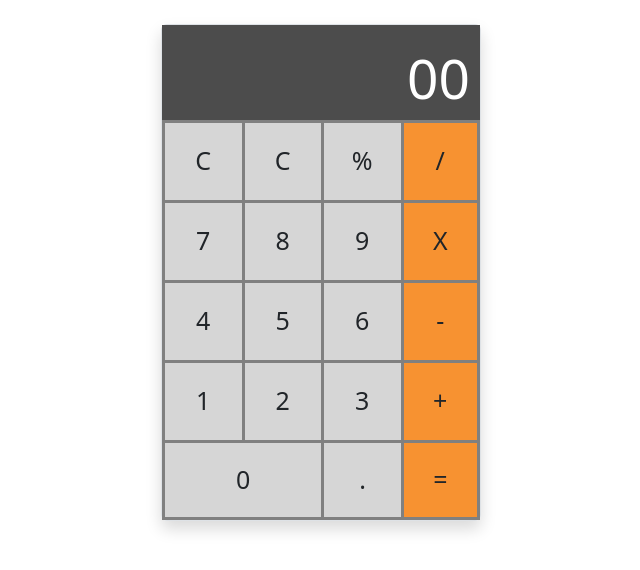
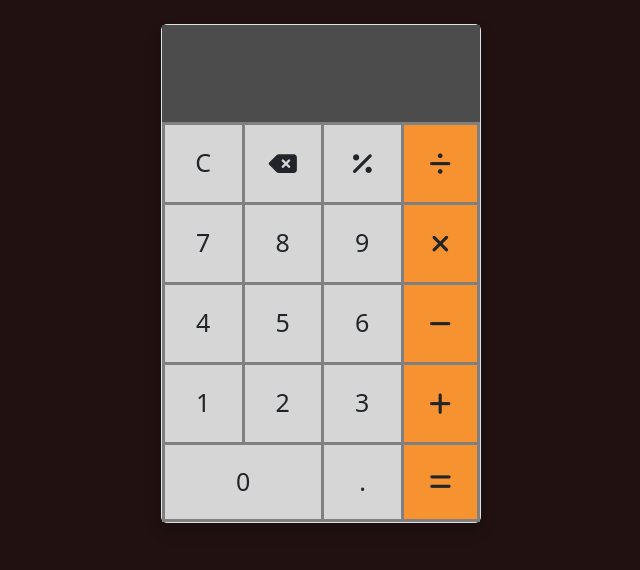
Before and after one commit to shobhitk8055/calculator, a React (Create React App) app: page / in a window 1280 px wide. Shown: the top 570 px of the page, without its empty margins (301-941 px from the left). Built offline with nearby package versions, Linux system fonts and the light colour scheme.

Commit message:
calculations

```diff
--- a/public/index.html
+++ b/public/index.html
@@ -10,6 +10,13 @@
       content="Web site created using create-react-app"
     />
     <link rel="apple-touch-icon" href="%PUBLIC_URL%/logo192.png" />
+    <link
+      rel="stylesheet"
+      href="https://cdnjs.cloudflare.com/ajax/libs/font-awesome/6.2.0/css/all.min.css"
+      integrity="sha512-xh6O/CkQoPOWDdYTDqeRdPCVd1SpvCA9XXcUnZS2FmJNp1coAFzvtCN9BmamE+4aHK8yyUHUSCcJHgXloTyT2A=="
+      crossorigin="anonymous"
+      referrerpolicy="no-referrer"
+    />
     <!--
       manifest.json provides metadata used when your web app is installed on a
       user's mobile device or desktop. See https://developers.google.com/web/fundamentals/web-app-manifest/
--- a/src/App.css
+++ b/src/App.css
@@ -6,9 +6,10 @@
   background-color: #4C4C4C;
   color: white;
   padding-top: 12px;
-  padding-right: 10px;
+  padding-left: 10px;
   padding-bottom: 0px;
   font-size: 55px;
+  position: relative;
 }
 
 .button {
@@ -22,6 +23,7 @@
   border: 3px solid grey;
   border-bottom: 0px;
   cursor: pointer;
+  font-weight: 500;
 }
 
 .button.button-2x {
@@ -38,3 +40,35 @@
 .bg-orange {
   background-color: #F79231;
 }
+
+.input-field {
+  background: none;
+  outline: none;
+  border: none;
+  color: white;
+}
+
+.button:hover {
+  background-color: #c3b7b7;
+}
+body{
+  background-color: #211111 !important;
+}
+
+.input-field{
+  color: transparent;
+/* Place your text color in the shadow */
+  text-shadow: 0 0 0 white;
+  transition: all .25s cubic-bezier(.645,.045,.355,1);
+}
+
+.input-field:focus{
+  outline: none;
+}
+
+p.operation-test {
+  position: absolute;
+  color: white;
+  top: 10px;
+  font-size: 12px;
+}
--- a/src/Calculator/Button/Button.tsx
+++ b/src/Calculator/Button/Button.tsx
@@ -2,11 +2,12 @@ import React from "react";
 import clsx from "clsx";
 
 interface Props {
-  text: string;
+  text: string | React.ReactElement;
   doubleSize?: boolean;
   dropRight?: boolean;
   addBottom?: boolean;
   orange?: boolean;
+  onClick?: () => void;
 }
 
 function Button(props: Props) {
@@ -16,6 +17,7 @@ function Button(props: Props) {
     dropRight,
     addBottom,
     orange,
+    onClick
   } = props;
 
   return (
@@ -27,6 +29,7 @@ function Button(props: Props) {
         addBottom ? "add-bottom" : "",
         orange ? "bg-orange" : ""
       )}
+      onClick={onClick}
     >
       {text}
     </div>
--- a/src/Calculator/Calculator.tsx
+++ b/src/Calculator/Calculator.tsx
@@ -1,45 +1,164 @@
-import React from "react";
+import React, { InputHTMLAttributes, useEffect, useRef, useState } from "react";
 import Button from "./Button/Button";
 
 interface Props {}
 
 function Calculator(props: Props) {
   const {} = props;
+  const inputRef = useRef<HTMLInputElement | null>(null);
+  const [prevNum, setPrevNumber] = useState<number | null>(null);
+  const [number, setNumber] = useState<string | null>(null);
+  const [operation, setCurrentOperation] = useState<string | null>(null);
 
+  const focus = () => {
+    inputRef.current?.focus();
+  };
+
+  useEffect(() => {
+    if (inputRef) {
+      focus();
+    }
+  }, [inputRef]);
+
+  const numberChange = (e: React.ChangeEvent<HTMLInputElement>) => {
+    const text = number?.toString();
+    if (text && text.length > 9) {
+      e.stopPropagation();
+      return;
+    }
+
+    setNumber(e.target.value);
+  };
+
+  const numberClicked = (num: number | string) => () => {
+    let text = number?.toString();
+    if (text && text.length > 9) {
+      return;
+    }
+    if (!text) {
+      setNumber(num.toString());
+    } else {
+      text = `${text}${num}`;
+      setNumber(text);
+    }
+    focus();
+  };
+
+  const backspace = () => {
+    let text = number?.toString();
+    if (text && text?.length > 0) {
+      text = text?.substring(0, text.length - 1);
+      setNumber(text);
+    }
+    focus();
+  };
+
+  const setOperation = (op: string) => () => {
+    if (number) {
+      const prevNum = number;
+      setNumber(null);
+      if (operation !== null && prevNum !== null) {
+        calculate();
+      }
+      setPrevNumber(+prevNum);
+      setCurrentOperation(op);
+    }
+  };
+
+  const clear = () => {
+    setNumber(null);
+    setPrevNumber(null);
+    setCurrentOperation(null);
+  };
+
+  const calculate = () => {
+    if (number && prevNum && operation) {
+
+      const result = eval(`${prevNum}${operation}${number}`);
+      setNumber(result);
+      setCurrentOperation(null);
+    }
+  };
+
+  const keyChange = (e: React.KeyboardEvent<HTMLInputElement>) => {
+
+  }
   return (
     <div className="calculator-box shadow rounded border">
       <div className="display-area">
-        <p dir="rtl" className="mb-0">00</p>
+        <input
+          type="text"
+          value={number === null ? "" : number}
+          onKeyDown={keyChange}
+          ref={inputRef}
+          className="w-100 input-field"
+        />
+        <p className="operation-test">{prevNum} {operation} {number}</p>
       </div>
       <div className="buttons-area ">
         <div className="row1 d-flex">
-          <Button dropRight text="C" />
-          <Button dropRight text="C" />
-          <Button dropRight text="%" />
-          <Button orange text="/" />
+          <Button dropRight text="C" onClick={clear} />
+          <Button
+            dropRight
+            text={<i className="fa-solid fa-delete-left" />}
+            onClick={backspace}
+          />
+          <Button
+            dropRight
+            text={<i className="fa-solid fa-percent"></i>}
+            onClick={setOperation("%")}
+          />
+          <Button
+            orange
+            text={<i className="fa-solid fa-divide"></i>}
+            onClick={setOperation("/")}
+          />
         </div>
         <div className="row2 d-flex">
-          <Button dropRight text="7" />
-          <Button dropRight text="8" />
-          <Button dropRight text="9" />
-          <Button orange text="X" />
+          <Button dropRight text="7" onClick={numberClicked(7)} />
+          <Button dropRight text="8" onClick={numberClicked(8)} />
+          <Button dropRight text="9" onClick={numberClicked(9)} />
+          <Button
+            orange
+            text={<i className="fa-solid fa-xmark" />}
+            onClick={setOperation("*")}
+          />
         </div>
         <div className="row3 d-flex">
-          <Button dropRight text="4" />
-          <Button dropRight text="5" />
-          <Button dropRight text="6" />
-          <Button orange text="-" />
+          <Button dropRight text="4" onClick={numberClicked(4)} />
+          <Button dropRight text="5" onClick={numberClicked(5)} />
+          <Button dropRight text="6" onClick={numberClicked(6)} />
+          <Button
+            orange
+            text={<i className="fa-solid fa-minus" />}
+            onClick={setOperation("-")}
+          />
         </div>
         <div className="row3 d-flex">
-          <Button dropRight text="1" />
-          <Button dropRight text="2" />
-          <Button dropRight text="3" />
-          <Button orange text="+" />
+          <Button dropRight text="1" onClick={numberClicked(1)} />
+          <Button dropRight text="2" onClick={numberClicked(2)} />
+          <Button dropRight text="3" onClick={numberClicked(3)} />
+          <Button
+            orange
+            text={<i className="fa-solid fa-plus"></i>}
+            onClick={setOperation("+")}
+          />
         </div>
         <div className="row3 d-flex">
-          <Button addBottom dropRight doubleSize text="0" />
-          <Button addBottom dropRight text="." />
-          <Button orange addBottom text="=" />
+          <Button
+            onClick={numberClicked(0)}
+            addBottom
+            dropRight
+            doubleSize
+            text="0"
+          />
+          <Button addBottom dropRight onClick={numberClicked(".")} text="." />
+          <Button
+            orange
+            addBottom
+            onClick={calculate}
+            text={<i className="fa-solid fa-equals"></i>}
+          />
         </div>
       </div>
     </div>
```
